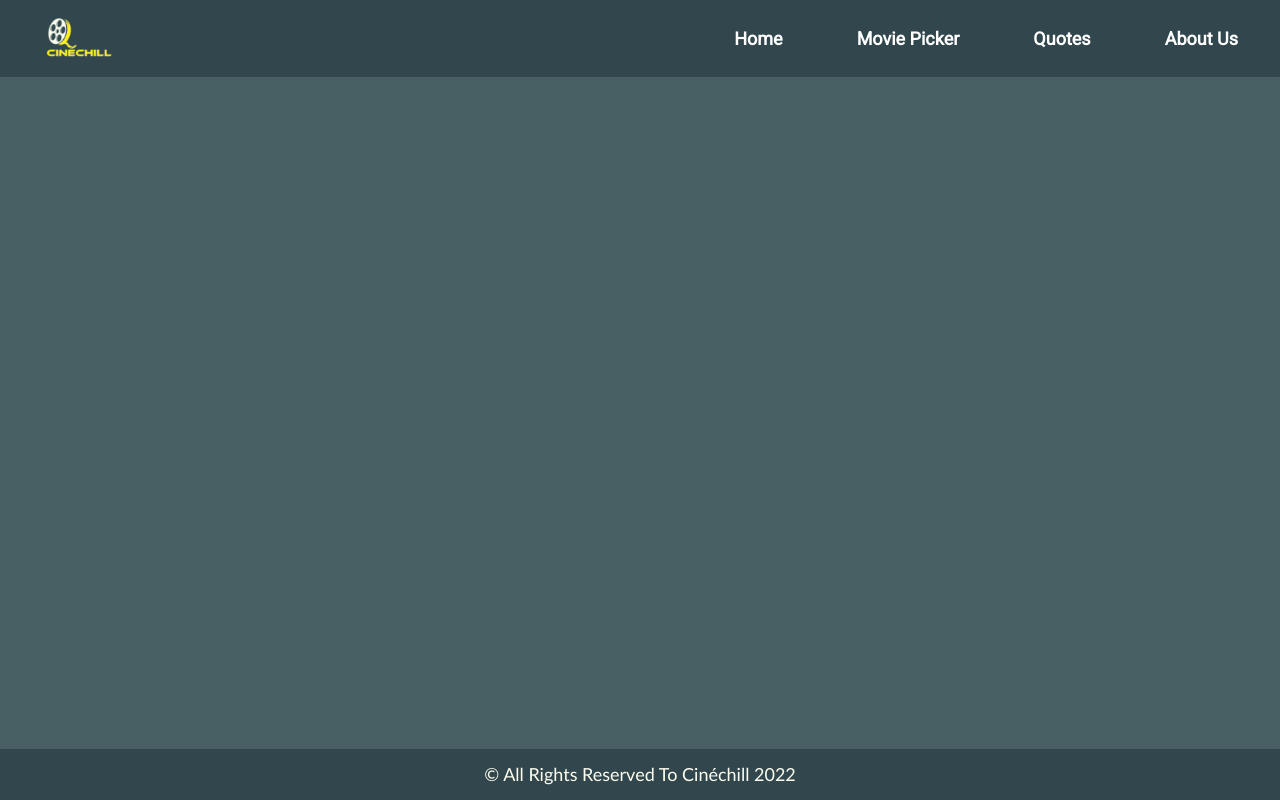
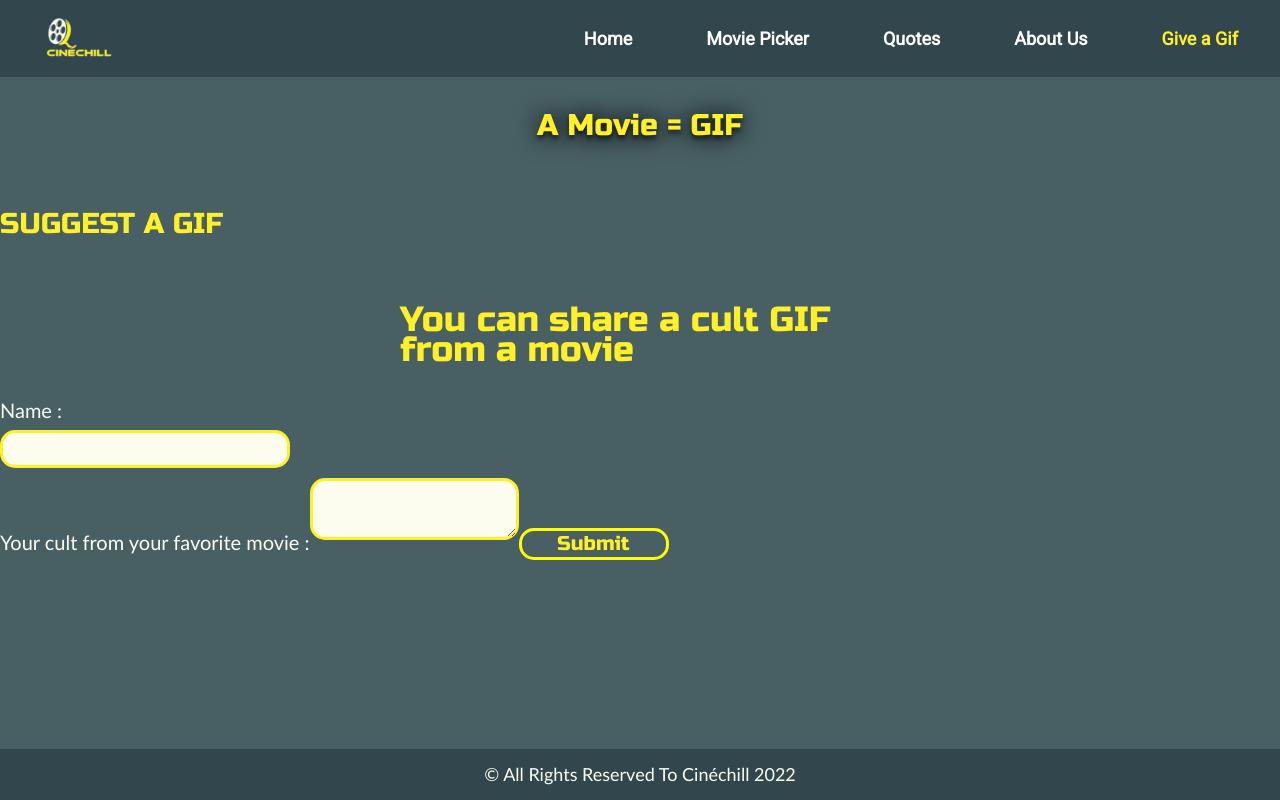
Before and after one commit to ComicScrip/lyon-react-mars22-p2g3, a React (Create React App) app: page /movieGif in a window 1280 px wide. Built offline with nearby package versions, Linux system fonts and the light colour scheme.

Commit message:
movie gif

```diff
--- /dev/null
+++ b/src/Css/MovieGif.css
@@ -0,0 +1,50 @@
+.title_h1 {
+  font-style: normal;
+  font-size: 30px;
+  font-family: 'Russo One', sans serif;
+  line-height: 36px;
+  color: #fff027;
+  text-shadow: 0px 4px 4px rgba(0, 0, 0, 0.5);
+  margin: 30px 0 40px 0;
+}
+
+.input-submit-form {
+  margin: auto;
+  width: 100px;
+  padding: 4px;
+  cursor: pointer;
+  background-color: transparent;
+  border: solid yellow;
+  border-radius: 15px;
+  font-family: 'Russo One';
+  font-style: normal;
+  font-weight: 400;
+  font-size: 15px;
+  line-height: 18px;
+  text-align: center;
+  color: #fff027;
+}
+.containerAll {
+  display: flex;
+  flex-direction: column;
+}
+
+.movieDiv1 .movieDiv2 {
+  display: none;
+}
+
+@media screen and (min-width: 700px) {
+  .containerAll {
+    display: flex;
+  }
+  .movieDiv1 {
+    background: url(../img/movie.png) no-repeat center center/cover;
+    width: 20%;
+    height: 20%;
+    border-radius: 1px;
+  }
+
+  /* .movieDiv2 {
+
+      } */
+}
--- /dev/null
+++ b/src/components/DisplayAGiF.js
@@ -0,0 +1,5 @@
+function DisplayAGif() {
+  return <div> </div>;
+}
+
+export default DisplayAGif;
--- a/src/components/Header.js
+++ b/src/components/Header.js
@@ -67,6 +67,16 @@ function Navabar() {
             About Us
           </NavLink>
         </li>
+        <li className="navbar_item slideInDown-3">
+          <NavLink
+            to="/movieGif"
+            style={getActiveLinkStyle}
+            className="navbar_link"
+            onClick={handleShowLinks}
+          >
+            Give a Gif
+          </NavLink>
+        </li>
       </ul>
       <button type="button" className="btnBurger" onClick={handleShowLinks}>
         <span className="Burger_Line towLine" />
--- a/src/components/Main.js
+++ b/src/components/Main.js
@@ -4,6 +4,7 @@ import Details from '../routes/Details';
 import About from '../routes/About';
 import MoviePicker from '../routes/MoviePicker';
 import Quote from '../routes/Quote';
+import MovieGif from '../routes/MovieGif';
 import '../Css/App.css';
 
 export default function Main() {
@@ -15,6 +16,7 @@ export default function Main() {
         <Route path="/details/:id" element={<Details />} />
         <Route path="/moviepicker" element={<MoviePicker />} />
         <Route path="/quote" element={<Quote />} />
+        <Route path="/movieGif" element={<MovieGif />} />
       </Routes>
     </main>
   );
--- a/src/routes/MovieGif.js
+++ b/src/routes/MovieGif.js
@@ -1,12 +1,16 @@
 import React from 'react';
+import DisplayAGiF from '../components/DisplayAGiF';
+import '../Css/MovieGif.css';
 
 function MovieGif() {
   return (
     <div>
-      <h1 className="title">A Movie = GIF</h1>
-      <h2 className="introduction">SUGGEST A CULT MOVIE QUOTE</h2>
+      <h1 className="title_h1">A Movie = GIF</h1>
+      <h2 className="title-h2">SUGGEST A GIF</h2>
+      <p className="title_form">You can share a cult GIF from a movie</p>
 
-      <p className="title_form">Here you can share a cult GIF from a movie</p>
+      <div className="containerAll">
+        <div className="movieDiv1"> </div>
         <form>
           <div className="info_form">
             <div className="name_desk">
@@ -27,6 +31,9 @@ function MovieGif() {
           <textarea name="message" className="message_form" required />
           <input type="submit" value="Submit" className="submit_form" />
         </form>
+        <div className="movieDiv2"> </div>
+      </div>
+      <DisplayAGiF />
     </div>
   );
 }
```
Also changed, not shown: src/img/movie.png (added). Lines whose indentation alone changed are shown as unchanged.
